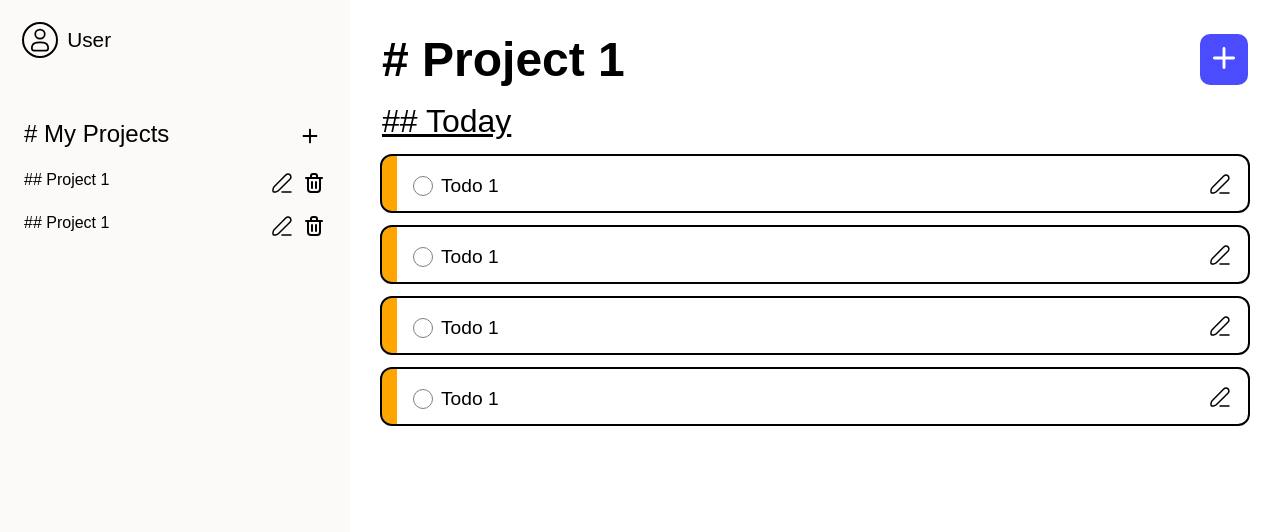
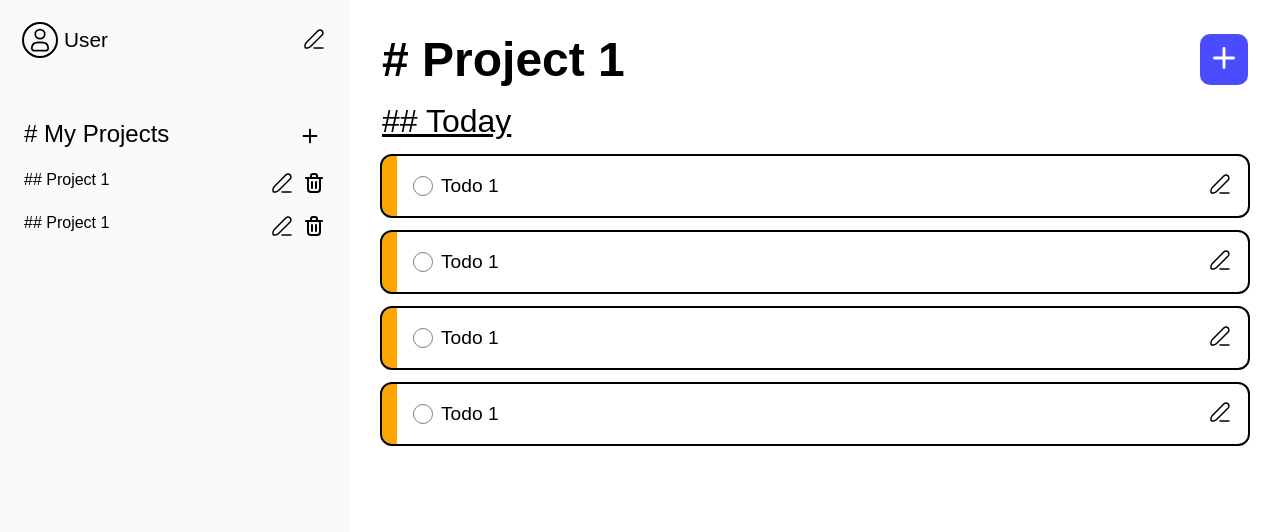
Before and after one commit to nivedhz/odin-to-do-list, a website built with webpack: page src/template.html in a window 1280 px wide. Built offline with nearby package versions, Linux system fonts and the light colour scheme.

Commit message:
fix(ui): fixed minute ui details

```diff
--- a/src/styles/main-todo-section.css
+++ b/src/styles/main-todo-section.css
@@ -63,7 +63,7 @@
   border-left-color: orange;
   gap: 1rem;
   font-family: "Poppins", sans-serif;
-  max-height: 55px;
+  max-height: 60px;
   overflow: hidden;
 }
 .todo__grid:hover {
--- a/src/styles/profile-form-modal.css
+++ b/src/styles/profile-form-modal.css
@@ -1,4 +1,6 @@
 .profile-modal__quit-btn {
+  font-weight: bold;
+  font-size: 1rem;
   align-self: end;
 }
 .profile-modal__img-preview {
--- a/src/styles/project-form-modal.css
+++ b/src/styles/project-form-modal.css
@@ -39,5 +39,7 @@
   background-color: rgba(0, 0, 255, 0.8);
 }
 .project-modal__quit-btn {
+  font-weight: bold;
+  font-size: 1rem;
   align-self: end;
 }
--- a/src/styles/sidebar.css
+++ b/src/styles/sidebar.css
@@ -22,8 +22,14 @@ button {
 .account__container {
   display: flex;
   align-items: center;
+  justify-content: space-between;
   gap: 0.7rem;
   padding: 0.5rem;
+}
+.profile__right-container {
+  display: flex;
+  gap: 0.5rem;
+  align-items: center;
 }
 .profile__img {
   max-width: 32px;
@@ -57,6 +63,7 @@ button {
   border-radius: 50%;
   transition: 100ms background-color ease-in;
 }
+.profile__btn-img:hover,
 .project-name__edit-btn:hover,
 .project-name__remove-btn:hover,
 .project-heading__add-projects-btn:hover {
@@ -66,6 +73,7 @@ button {
   display: flex;
   gap: 0.5rem;
 }
+.profile__btn-img,
 .project-name__edit-btn,
 .project-name__remove-btn {
   max-width: var(--size-icon-m);
--- a/src/styles/task-form-modal.css
+++ b/src/styles/task-form-modal.css
@@ -26,6 +26,9 @@
   border-radius: 10px;
   border: 1px solid #000;
 }
+.task-modal__long-summary-input {
+  resize: none;
+}
 .task-modal__submit-btn {
   border: 2px solid black;
   padding: 1rem;
@@ -42,5 +45,7 @@
   background-color: rgba(0, 0, 255, 0.8);
 }
 .task-modal__quit-btn {
+  font-weight: bold;
+  font-size: 1rem;
   align-self: end;
 }
--- a/src/ui/sidebar/AccountDetails.js
+++ b/src/ui/sidebar/AccountDetails.js
@@ -1,17 +1,26 @@
 import userDefaultImage from "../../assets/images/default-user.svg";
+import editBtn from "../../assets/images/edit-project.svg";
 
 export function createAccountDetails() {
   const accountContainer = document.createElement("div");
   const profileImg = document.createElement("img");
   const profileUsername = document.createElement("h1");
+  const rightContainer = document.createElement("div");
+  const addProfileBtn = document.createElement("button");
+  const profileBtnImg = document.createElement("img");
 
   accountContainer.classList.add("account__container");
   profileImg.classList.add("profile__img");
   profileUsername.classList.add("profile__username");
+  profileBtnImg.classList.add("profile__btn-img");
+  rightContainer.classList.add("profile__right-container");
 
+  profileBtnImg.src = editBtn;
   profileImg.src = userDefaultImage;
   profileUsername.textContent = "User";
 
-  accountContainer.append(profileImg, profileUsername);
+  addProfileBtn.append(profileBtnImg);
+  rightContainer.append(profileImg, profileUsername);
+  accountContainer.append(rightContainer, addProfileBtn);
   return accountContainer;
 }
```
